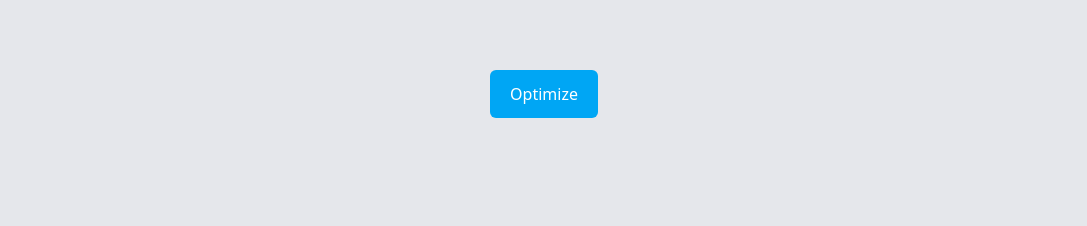
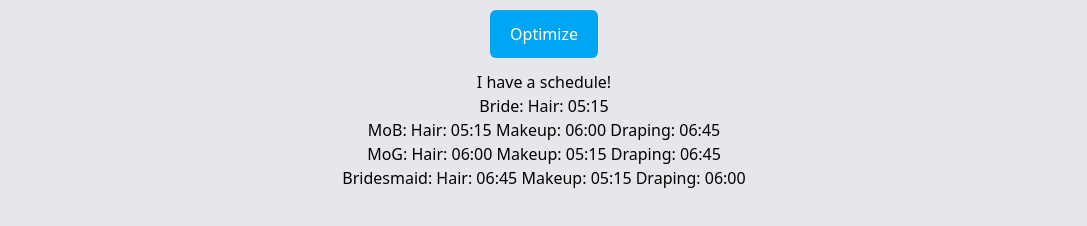
Before and after one commit to arknave/hmua, a React (Vite) app: page / in a window 1280 px wide. Both pictures are taken after a click on the button "Optimize". Shown: the part 498-724 px from the top of the page, without its empty margins (96-1183 px from the left). Built offline with nearby package versions, Linux system fonts and the light colour scheme; what ag-grid-community would draw is missing.

Commit message:
find schedules and render them

```diff
--- a/src/App.tsx
+++ b/src/App.tsx
@@ -1,8 +1,14 @@
 import { useState } from "react";
 
+import createSchedule from "./optim.ts";
+import { fromHHMM, toHHMM } from "./time_utils.ts";
+
 // components
+import Schedule from "./Schedule.tsx";
 import Table from "./Table.tsx";
 import TimeSettings from "./TimeSettings.tsx";
+
+const SCALE = 15;
 
 const App = ({
   initialTimeSettings = {
@@ -12,13 +18,12 @@ const App = ({
 }) => {
   const [timeSettings, setTimeSettings] = useState(initialTimeSettings);
 
-  const people = ["Bride", "MoB", "MoG", "Bridesmaid"];
   const tasks = ["Hair", "Makeup", "Draping"];
   const [data, setData] = useState([
     {
       id: 1,
       person: "Bride",
-      Hair: 180,
+      Hair: 120,
       Makeup: 0,
       Draping: 0,
       deadline: "07:30",
@@ -49,6 +54,8 @@ const App = ({
     },
   ]);
 
+  const people: string[] = data.map((row) => row.person);
+
   const updateData = (event: CellEditRequestEvent) => {
     const newValue = event.newValue;
     if (newValue == null) {
@@ -70,6 +77,37 @@ const App = ({
     }));
   };
 
+  const [schedule, setSchedule] = useState(null);
+
+  const start = fromHHMM(timeSettings.startTime);
+  // const end = fromHHMM(timeSettings.endTime);
+
+  const optimize = () => {
+    const numPeople = data.length;
+    const numTasks = tasks.length;
+
+    const matrix: number[][] = Array.from({ length: numPeople }, () =>
+      Array(numTasks),
+    );
+    const stations: number[] = Array.from({ length: numTasks }, () => 2);
+    const deadlines: number[] = new Array(numPeople);
+
+    data.forEach((row, personIndex) => {
+      tasks.forEach((task, taskIndex) => {
+        matrix[personIndex][taskIndex] = row[task] / SCALE;
+      });
+
+      deadlines[personIndex] = (fromHHMM(row.deadline) - start) / SCALE;
+    });
+
+    setSchedule(createSchedule(matrix, stations, deadlines));
+  };
+
+  const toTime = (time) => {
+    console.log(time, toHHMM(start + time * SCALE));
+    return toHHMM(time * SCALE + start);
+  };
+
   return (
     <div className="w-96 md:w-256 text-center">
       <h1 className="p-4 mx-auto text-xl font-bold">HMUA Scheduler</h1>
@@ -78,9 +116,16 @@ const App = ({
       <button
         className="bg-sky-500 hover:bg-fuchsia-500 mx-auto my-3 px-5 py-3 flex max-w-sm items-center rounded-md text-white"
         type="button"
+        onClick={optimize}
       >
         Optimize
       </button>
+      <Schedule
+        people={people}
+        schedule={schedule}
+        tasks={tasks}
+        toTime={toTime}
+      />
     </div>
   );
 };
--- /dev/null
+++ b/src/Schedule.tsx
@@ -0,0 +1,28 @@
+const Schedule = ({ people, schedule, tasks, toTime }) => {
+  if (schedule == null) {
+    return <div></div>;
+  }
+
+  const output: string[] = people.map(() => "");
+  schedule.forEach((row) => {
+    const task: string = tasks[row.task];
+    const start = toTime(row.startTime);
+
+    output[row.person] += ` ${task}: ${start}`;
+  });
+
+  const rendered = output.map((row, idx) => (
+    <p key={people[idx]}>
+      {people[idx]}: {row}
+    </p>
+  ));
+
+  return (
+    <div>
+      <h1>I have a schedule!</h1>
+      {rendered}
+    </div>
+  );
+};
+
+export default Schedule;
--- /dev/null
+++ b/src/optim.ts
@@ -0,0 +1,70 @@
+type Task = { person: number; task: number; duration: number };
+type Schedule = { person: number; task: number; startTime: number }[];
+
+function createSchedule(
+  M: number[][], // M[i][j] = time for person i to do task j (0 if not needed)
+  S: number[], // S[j] = number of stations for task j
+  D: number[], // D[i] = deadline for person i
+): Schedule | null {
+  const numPeople = M.length;
+  const numTasks = M[0].length;
+
+  const tasks: Task[] = [];
+  for (let i = 0; i < numPeople; i++) {
+    for (let j = 0; j < numTasks; j++) {
+      if (M[i][j] > 0) {
+        tasks.push({ person: i, task: j, duration: M[i][j] });
+      }
+    }
+  }
+
+  const schedule: Schedule = [];
+
+  function isPersonBusy(person: number, start: number, end: number): boolean {
+    return schedule.some(
+      (s) =>
+        s.person === person &&
+        !(end <= s.startTime || start >= s.startTime + M[s.person][s.task]),
+    );
+  }
+
+  function hasAvailableStation(
+    task: number,
+    start: number,
+    end: number,
+  ): boolean {
+    const concurrent = schedule.filter(
+      (s) =>
+        s.task === task &&
+        !(end <= s.startTime || start >= s.startTime + M[s.person][s.task]),
+    ).length;
+    return concurrent < S[task];
+  }
+
+  function backtrack(taskIndex: number): boolean {
+    if (taskIndex === tasks.length) return true;
+
+    const { person, task, duration } = tasks[taskIndex];
+
+    for (let startTime = 0; startTime + duration <= D[person]; startTime++) {
+      const endTime = startTime + duration;
+
+      if (isPersonBusy(person, startTime, endTime)) continue;
+      if (!hasAvailableStation(task, startTime, endTime)) continue;
+
+      schedule.push({ person, task, startTime });
+
+      if (backtrack(taskIndex + 1)) {
+        return true;
+      }
+
+      schedule.pop();
+    }
+
+    return false;
+  }
+
+  return backtrack(0) ? schedule : null;
+}
+
+export default createSchedule;
--- /dev/null
+++ b/src/time_utils.ts
@@ -0,0 +1,13 @@
+export function fromHHMM(hhmm: string): number {
+  const h = parseInt(hhmm.substr(0, 2));
+  const m = parseInt(hhmm.substr(3, 5));
+
+  return 60 * h + m;
+}
+
+export function toHHMM(time: number): string {
+  const h = String(Math.floor(time / 60)).padStart(2, "0");
+  const m = String(time % 60).padStart(2, "0");
+
+  return `${h}:${m}`;
+}
```
Also changed, not shown: 1 other file (tests, documents, lock files or other folders).
